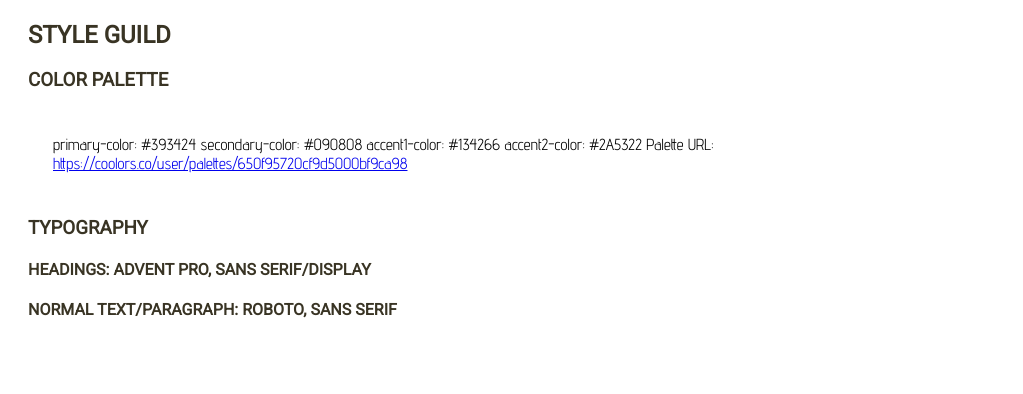
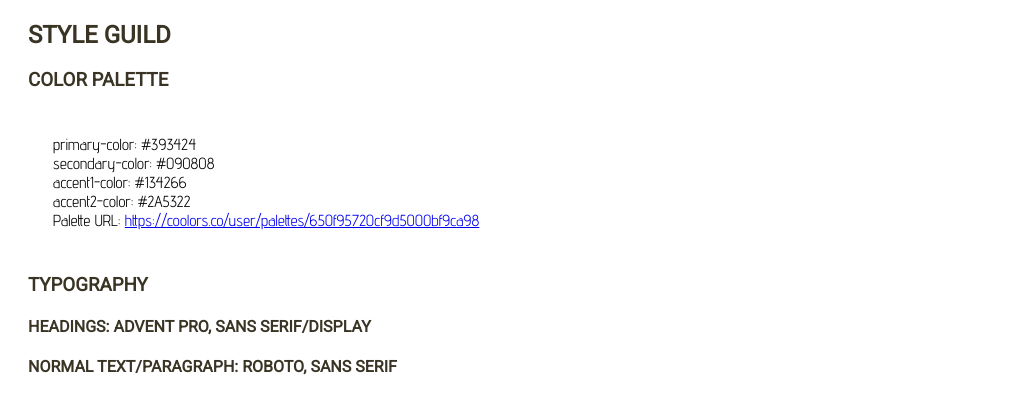
Before and after one commit to emmahilmo/wdd130, a plain HTML site: page wwr/site-plan-rafting.html in a window 1280 px wide. Shown: the part 893-1287 px from the top of the page, without its empty margins (0-1023 px from the left). Drawn offline with Linux system fonts and the light colour scheme.

Commit message:
Added breaks

```diff
--- a/wwr/site-plan-rafting.html
+++ b/wwr/site-plan-rafting.html
@@ -34,10 +34,10 @@
 
             <h3>Color Palette</h3>
             <p>
-            primary-color: #393424
-            secondary-color: #090808
-            accent1-color: #134266
-            accent2-color: #2A5322
+            primary-color: #393424<br>
+            secondary-color: #090808<br>
+            accent1-color: #134266<br>
+            accent2-color: #2A5322<br>
             Palette URL: <a href="https://coolors.co/user/palettes/650f95720cf9d5000bf9ca98" target="_blank">
             https://coolors.co/user/palettes/650f95720cf9d5000bf9ca98</a>
             </p>
```
